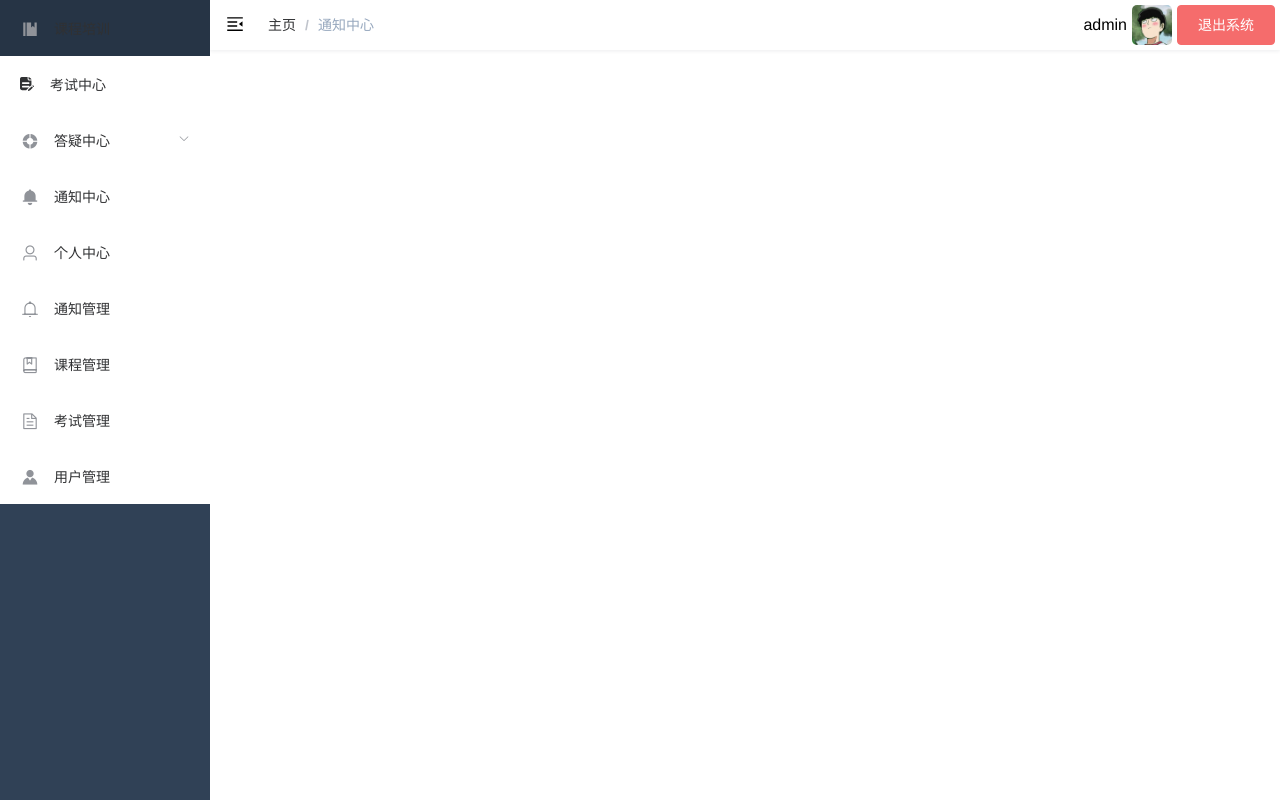
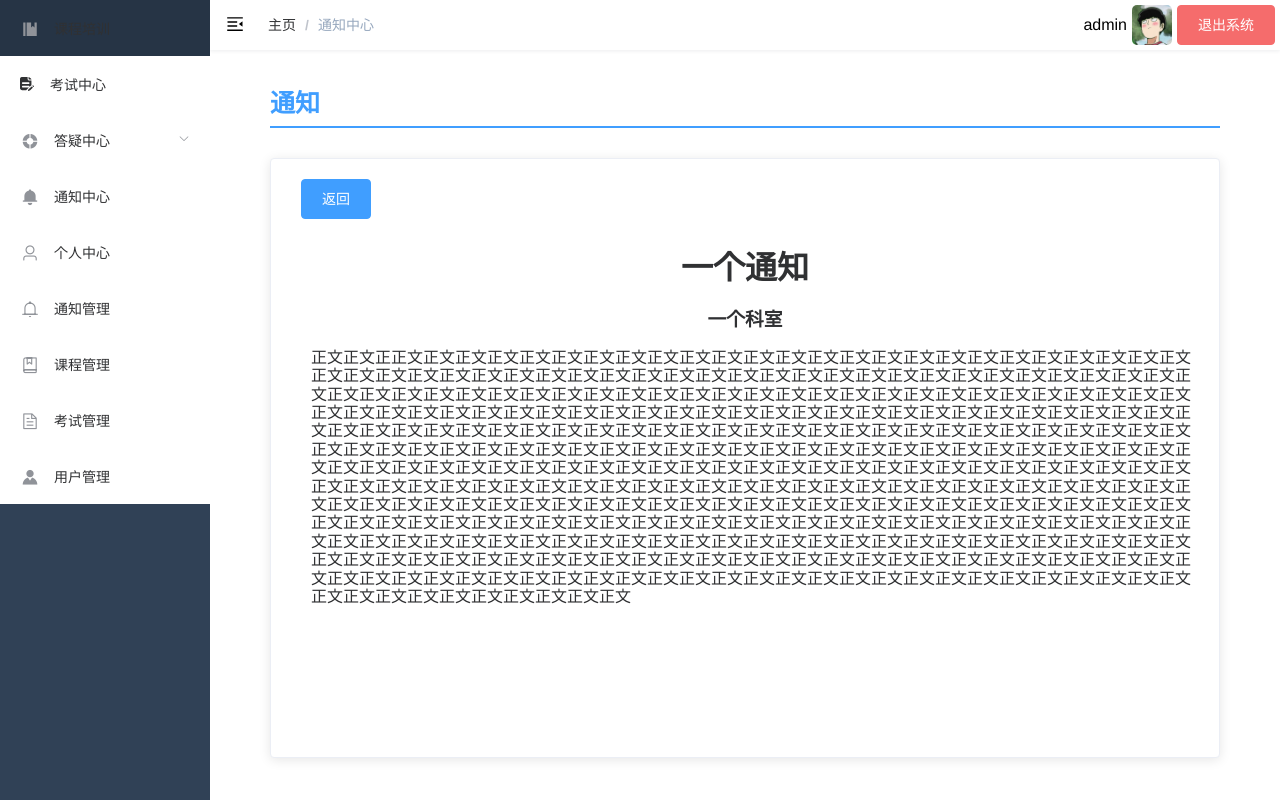
Before and after one commit to zht980418/Medical-training-system, a Vue app: page /#/message/messagePage in a window 1280 px wide. Built offline with nearby package versions, Linux system fonts and the light colour scheme.

Commit message:
courseList PPT OK

```diff
--- a/src/views/answering/platform/questionPage.vue
+++ b/src/views/answering/platform/questionPage.vue
@@ -1,6 +1,9 @@
 <template>
   <div class="class-centre-container">
     <h1 class="class-centre-title">{{ title }}</h1>
+    <el-card>
+      <p>正文</p>
+    </el-card>
   </div>
 </template>
 
--- a/src/views/courseCentre/coursePage.vue
+++ b/src/views/courseCentre/coursePage.vue
@@ -2,22 +2,36 @@
 <template>
   <div class="class-centre-container">
     <h1 class="class-centre-title">{{ title }}</h1>
-    <slide-show />
+    <el-card class="class-centre-card">
+      <el-carousel height="150px">
+        <el-carousel-item
+          v-for="item in courseList"
+          :key="item.pic"
+        >
+          <img
+            :src="item"
+            class="image"
+          >
+        </el-carousel-item>
+      </el-carousel>
+    </el-card>
+
   </div>
 </template>
 
 <script>
 // 这里可以导入其他文件（比如：组件，工具js，第三方插件js，json文件，图片文件等等）
 // 例如：import 《组件名称》 from '《组件路径》';
-import slideShow from '../courseCentre/components/SlideShow'
 import 'video.js/dist/video-js.css'
 
 export default {
   name: 'CoursePage',
-  components: { slideShow },
+  components: {},
   data() {
     return {
-      course_id: ''
+      title: 'CoursePage',
+      course_id: '',
+      courseList: [require('@/icons/img/testpic1.jpg'), require('@/icons/img/testpic2.jpg'), require('@/icons/img/testpic3.jpg')]
     }
   },
   created() {
@@ -36,8 +50,22 @@ export default {
       border-bottom: solid 2px #409eff;
       margin: 30px;
     }
-    .video-player {
-      width: 70%;
+    .class-centre-card {
+      margin: 30px;
+      min-height: 600px;
+      .el-carousel__item h3 {
+        color: #475669;
+        font-size: 14px;
+        opacity: 0.75;
+        line-height: 450px;
+        margin: 0;
+      }
+      .el-carousel__item:nth-child(2n) {
+        background-color: #99a9bf;
+      }
+      .el-carousel__item:nth-child(2n + 1) {
+        background-color: #d3dce6;
+      }
     }
   }
 }
--- a/src/views/examCentre/examList.vue
+++ b/src/views/examCentre/examList.vue
@@ -63,7 +63,7 @@ export default {
       this.activeName = tab
     }
     // console.log('user_id' + this.user_id)
-    console.log('name' + this.name)
+    // console.log('name' + this.name)
     // get examlist
     this.handleGetList('Now')
     this.handleGetList('Wait')
--- a/src/views/info/components/InfoModify.vue
+++ b/src/views/info/components/InfoModify.vue
@@ -62,11 +62,7 @@ export default {
     }
   },
   methods: {
-    // TODO--获取信息
-    getInfo() {
-
-    },
-    //TODO--提交修改
+    // TODO--提交修改
     submit() {
 
     }
--- a/src/views/message/messageList.vue
+++ b/src/views/message/messageList.vue
@@ -17,13 +17,13 @@
           </template>
         </el-table-column>
         <el-table-column
-          label="发布者"
+          label="发布科室"
           width="195"
           align="center"
-          prop="author"
+          prop="office"
         >
           <template slot-scope="scope">
-            {{ scope.row.author }}
+            {{ scope.row.office }}
           </template>
         </el-table-column>
         <el-table-column
@@ -51,12 +51,12 @@ export default {
   data() {
     return {
       title: '通知中心',
-      list: [{ title: '12313', author: 'wewqewq', time: '2332r' }, { title: '123dwrewr3', author: 'weerqqewqedfvfhdewq', time: '213432332r' }]
+      list: [{ message_id: '1111', title: '12313', office: 'wewqewq', time: '2332r' }, { title: '123dwrewr3', office: 'weerqqewqedfvfhdewq', time: '213432332r' }]
     }
   },
   methods: {
-    openMessage() {
-      this.$router.push('MessagePage')
+    openMessage(row, event, column) {
+      this.$router.push({ name: 'MessagePage', params: { message_id: row.message_id }})
     }
   }
 }
--- a/src/views/message/messagePage.vue
+++ b/src/views/message/messagePage.vue
@@ -0,0 +1,76 @@
+<!--  -->
+<template>
+  <div class="class-centre-container">
+    <h1 class="class-centre-title">{{ title }}</h1>
+    <el-card class="class-centre-card">
+      <el-button
+        class="exit"
+        type="primary"
+        @click="exit"
+      >返回</el-button>
+      <h1 class="message-title">{{ message.title }}</h1>
+      <h3 align="center">{{ message.office }}</h3>
+      <p class="message-content">{{ message.text }}</p>
+    </el-card>
+  </div>
+</template>
+
+<script>
+export default {
+  components: {},
+  data() {
+    return {
+      title: '通知',
+      message_id: '',
+      message: { title: '一个通知', office: '一个科室', text: '正文正文正正文正文正文正文正文正文正文正文正文正文正文正文正文正文正文正文正文正文正文正文正文正文正文正文正文正文正文正文正文正文正文正文正文正文正文正文正文正文正文正文正文正文正文正文正文正文正文正文正文正文正文正文正文正文正文正文正文正文正文正文正文正文正文正文正文正文正文正文正文正文正文正文正文正文正文正文正文正文正文正文正文正文正文正文正文正文正文正文正文正文正文正文正文正文正文正文正文正文正文正文正文正文正文正文正文正文正文正文正文正文正文正文正文正文正文正文正文正文正文正文正文正文正文正文正文正文正文正文正文正文正文正文正文正文正文正文正文正文正文正文正文正文正文正文正文正文正文正文正文正文正文正文正文正文正文正文正文正文正文正文正文正文正文正文正文正文正文正文正文正文正文正文正文正文正文正文正文正文正文正文正文正文正文正文正文正文正文正文正文正文正文正文正文正文正文正文正文正文正文正文正文正文正文正文正文正文正文正文正文正文正文正文正文正文正文正文正文正文正文正文正文正文正文正文正文正文正文正文正文正文正文正文正文正文正文正文正文正文正文正文正文正文正文正文正文正文正文正文正文正文正文正文正文正文正文正文正文正文正文正文正文正文正文正文正文正文正文正文正文正文正文正文正文正文正文正文正文正文正文正文正文正文正文正文正文正文正文正文正文正文正文正文正文正文正文正文正文正文正文正文正文正文正文正文正文正文正文正文正文正文正文正文正文正文正文正文正文正文正文正文正文正文正文正文正文正文正文正文正文正文正文正文正文正文正文正文正文正文正文正文正文正文正文正文正文正文正文正文正文正文正文正文正文正文正文正文正文正文正文正文正文正文正文正文正文' }
+    }
+  },
+  computed: {},
+  watch: {},
+  created() {
+    this.message_id = this.$route.params.message_id
+    this.getMessage()
+  },
+  methods: {
+    // TODO--获取通知信息
+    getMessage() {
+    },
+    exit() {
+      this.$router.push({ name: 'MessageList' })
+    }
+  }
+}
+</script>
+<style lang='scss' scoped>
+// @import url(); 引入公共css类
+.class-centre {
+  &-container {
+    margin: 30px;
+    .class-centre-title {
+      font-size: 25px;
+      line-height: 46px;
+      color: #409eff;
+      border-bottom: solid 2px #409eff;
+      margin: 30px;
+    }
+    .class-centre-card {
+      margin-right: 30px;
+      margin-left: 30px;
+      min-height: 600px;
+      .exit {
+        margin-left: 10px;
+        margin-bottom: 10px;
+      }
+      .message-title {
+        text-align: center;
+      }
+      .message-content {
+        margin-left: 20px;
+      }
+      el-button {
+        text-align: center;
+      }
+    }
+  }
+}
+</style>
```
